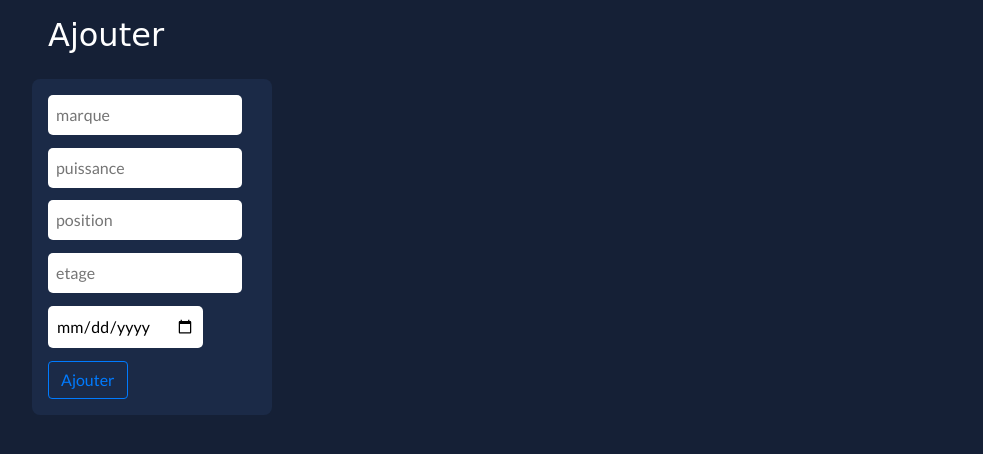
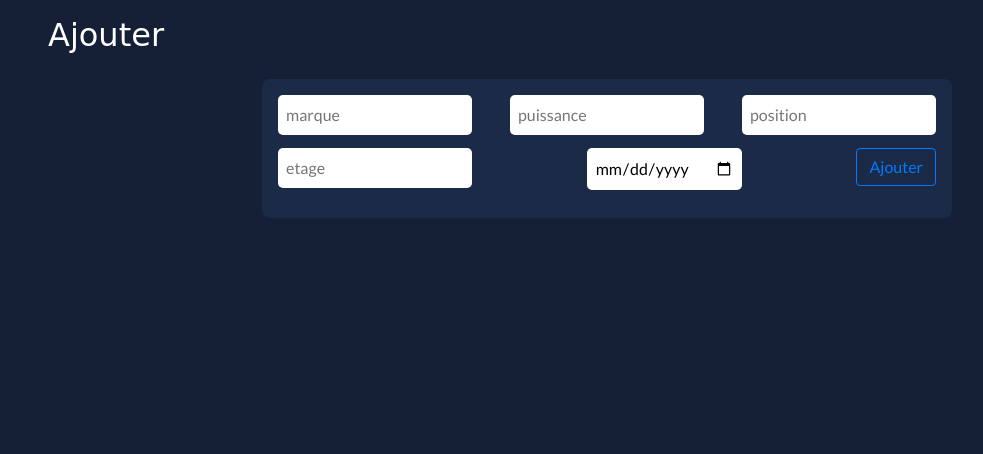
Before and after one commit to LisaDevoghelaere/dasboard, a PHP site: page /edit.php in a window 1280 px wide. Shown: the part 64-518 px from the top of the page, without its empty margins (33-1016 px from the left). Run offline with PHP 8.4, Linux system fonts and the light colour scheme; some web fonts are replaced.

Commit message:
correction style ajout

```diff
--- a/style.css
+++ b/style.css
@@ -1,4 +1,8 @@
 /*----------------------------Variables--------------------------*/
+/*--------------------- Mediaqueries------------------*/
+/*@media screen and (min-width : 992px){}  <-9 pouces*/
+/*@media screen and (min-width: 480px) and (max-width : 991px){}  <-tablette*/
+/*@media screen and (max-width: 479px){}smartphone*/
 /*---------------------------------Base----------------------*/
 body {
   margin: 0, auto;
@@ -20,7 +24,7 @@ body h1 a {
 
 body h1 a:hover {
   text-decoration: none;
-  color: #f7aa06;
+  color: #007bff;
 }
 
 .container {
@@ -48,14 +52,25 @@ th, tr {
   padding: 1rem;
   border-radius: 8px;
   background-color: #1b2a47;
-  max-width: 15rem;
+  max-width: 60%;
+  margin: auto;
 }
 
 .bloc form {
   margin: auto;
+  display: -webkit-box;
+  display: -ms-flexbox;
+  display: flex;
+  -webkit-box-pack: justify;
+      -ms-flex-pack: justify;
+          justify-content: space-between;
+  -ms-flex-line-pack: center;
+      align-content: center;
+  -ms-flex-wrap: wrap;
+      flex-wrap: wrap;
 }
 
-.bloc form input {
+input {
   margin-bottom: 0.8rem;
   border-radius: 5px;
   border: 0;
@@ -65,4 +80,10 @@ th, tr {
 .marge {
   margin: 0.5rem;
 }
+
+@media screen and (max-width: 479px) {
+  .bloc {
+    max-width: 15rem;
+  }
+}
 /*# sourceMappingURL=style.css.map */
--- a/style.scss
+++ b/style.scss
@@ -3,6 +3,15 @@ $titre: 'MuseoModerno', cursive;
 $cp-txt: 'Lato', sans-serif;
 $bg-main: #152036;
 $bg-secondary: #1b2a47;
+$yellow: rgb(252, 228, 19);
+$bleu: #007bff;
+/*--------------------- Mediaqueries------------------*/
+$desktop : "screen and (min-width : 992px)";
+/*@media screen and (min-width : 992px){}  <-9 pouces*/
+$tablette : "screen and (min-width: 480px) and (max-width : 991px)";
+/*@media screen and (min-width: 480px) and (max-width : 991px){}  <-tablette*/
+$smartphone : "screen and (max-width: 479px)";
+/*@media screen and (max-width: 479px){}smartphone*/
 /*---------------------------------Base----------------------*/
 body
 {
@@ -16,10 +25,10 @@ body
         font-size: 2rem;
         a{
             text-decoration: none;
-            color : rgb(252, 228, 19);
+            color : $yellow;
             &:hover{
                 text-decoration: none;
-                color: rgb(247, 170, 6);
+                color: $bleu;
             }
         }
     }
@@ -47,17 +56,27 @@ th, tr{
     padding: 1rem;
     border-radius: 8px;
     background-color: $bg-secondary;
-    max-width: 15rem;
+    max-width: 60%;
+    margin: auto;
     form{
         margin: auto;
-        input{
-            margin-bottom: 0.8rem;
-            border-radius: 5px;
-            border: 0;
-            padding: 0.5rem;
-        }
+        display: flex;
+        justify-content: space-between;
+        align-content: center;
+        flex-wrap: wrap;
     }
+}
+input{
+    margin-bottom: 0.8rem;
+    border-radius: 5px;
+    border: 0;
+    padding: 0.5rem;
 }
 .marge{
     margin : 0.5rem;
 }
+@media#{$smartphone}{
+    .bloc{
+        max-width: 15rem;
+    }
+}
```
Also changed, not shown: 1 other file.
